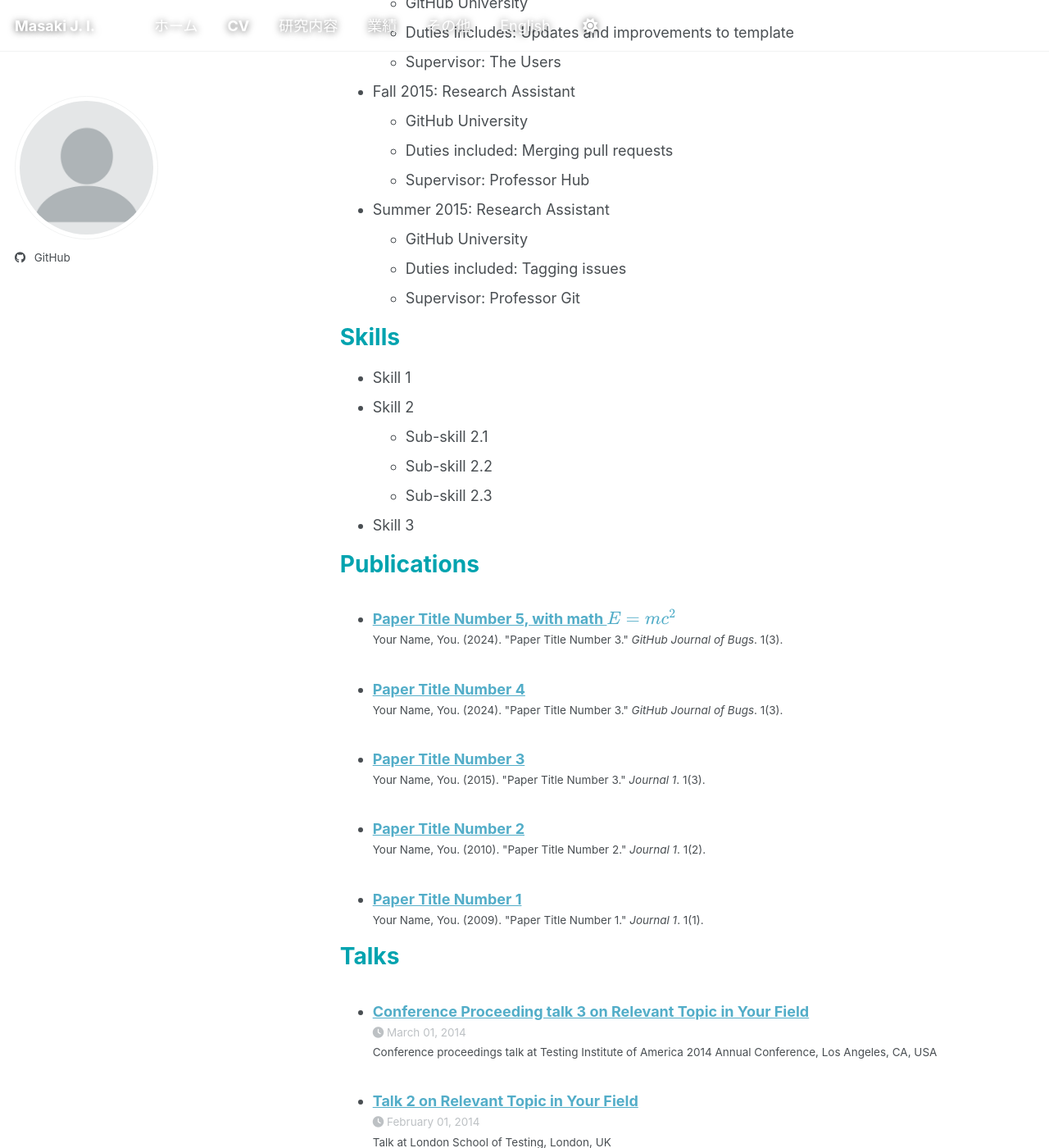
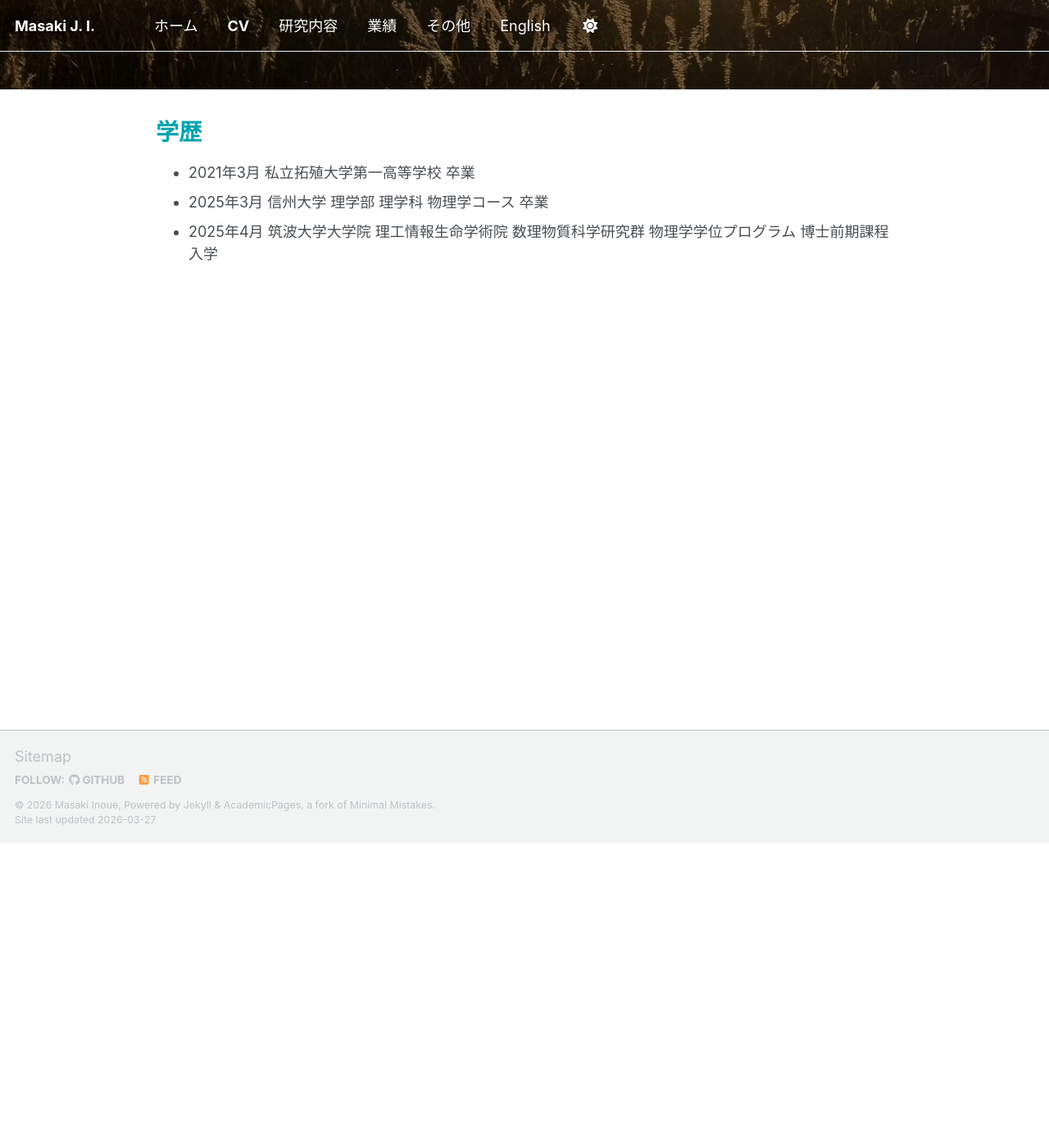
Before and after one commit to Masaki206/Masaki206.github.io, a Jekyll site: the page built from _pages/cv.md, in a window 1280 px wide and 1400 px high, scrolled down 372 px. Shown: the whole window at 82% size. Built offline with Jekyll 4.4.1, drawn with Linux system fonts in a browser that asks for light colours; a script bundle is joined from its source files by our own code; library files that are not in the unit come from our copies; some of the changed text lies outside the part shown.

Commit message:
Update cv.md

```diff
--- a/_pages/cv.md
+++ b/_pages/cv.md
@@ -1,64 +1,16 @@
 ---
-layout: archive
-title: "CV"
-permalink: /cv/
-author_profile: true
-redirect_from:
-  - /resume
+layout: splash
+title: "Curriculum Vitae"
+author_profile: false
+header:
+  overlay_image: 1774550014530.jpg
+  overlay_filter: 0.5
 ---
 
 {% include base_path %}
 
-Education
+学歴
 ======
-* Ph.D in Version Control Theory, GitHub University, 2018 (expected)
-* M.S. in Jekyll, GitHub University, 2014
-* B.S. in GitHub, GitHub University, 2012
-
-Work experience
-======
-* Spring 2024: Academic Pages Collaborator
-  * GitHub University
-  * Duties includes: Updates and improvements to template
-  * Supervisor: The Users
-
-* Fall 2015: Research Assistant
-  * GitHub University
-  * Duties included: Merging pull requests
-  * Supervisor: Professor Hub
-
-* Summer 2015: Research Assistant
-  * GitHub University
-  * Duties included: Tagging issues
-  * Supervisor: Professor Git
-
-Skills
-======
-* Skill 1
-* Skill 2
-  * Sub-skill 2.1
-  * Sub-skill 2.2
-  * Sub-skill 2.3
-* Skill 3
-
-Publications
-======
-  <ul>{% for post in site.publications reversed %}
-    {% include archive-single-cv.html %}
-  {% endfor %}</ul>
-
-Talks
-======
-  <ul>{% for post in site.talks reversed %}
-    {% include archive-single-talk-cv.html  %}
-  {% endfor %}</ul>
-
-Teaching
-======
-  <ul>{% for post in site.teaching reversed %}
-    {% include archive-single-cv.html %}
-  {% endfor %}</ul>
-
-Service and leadership
-======
-* Currently signed in to 43 different slack teams
+* 2021年3月 私立拓殖大学第一高等学校 卒業
+* 2025年3月 信州大学 理学部 理学科 物理学コース 卒業
+* 2025年4月 筑波大学大学院 理工情報生命学術院 数理物質科学研究群 物理学学位プログラム 博士前期課程 入学
```
